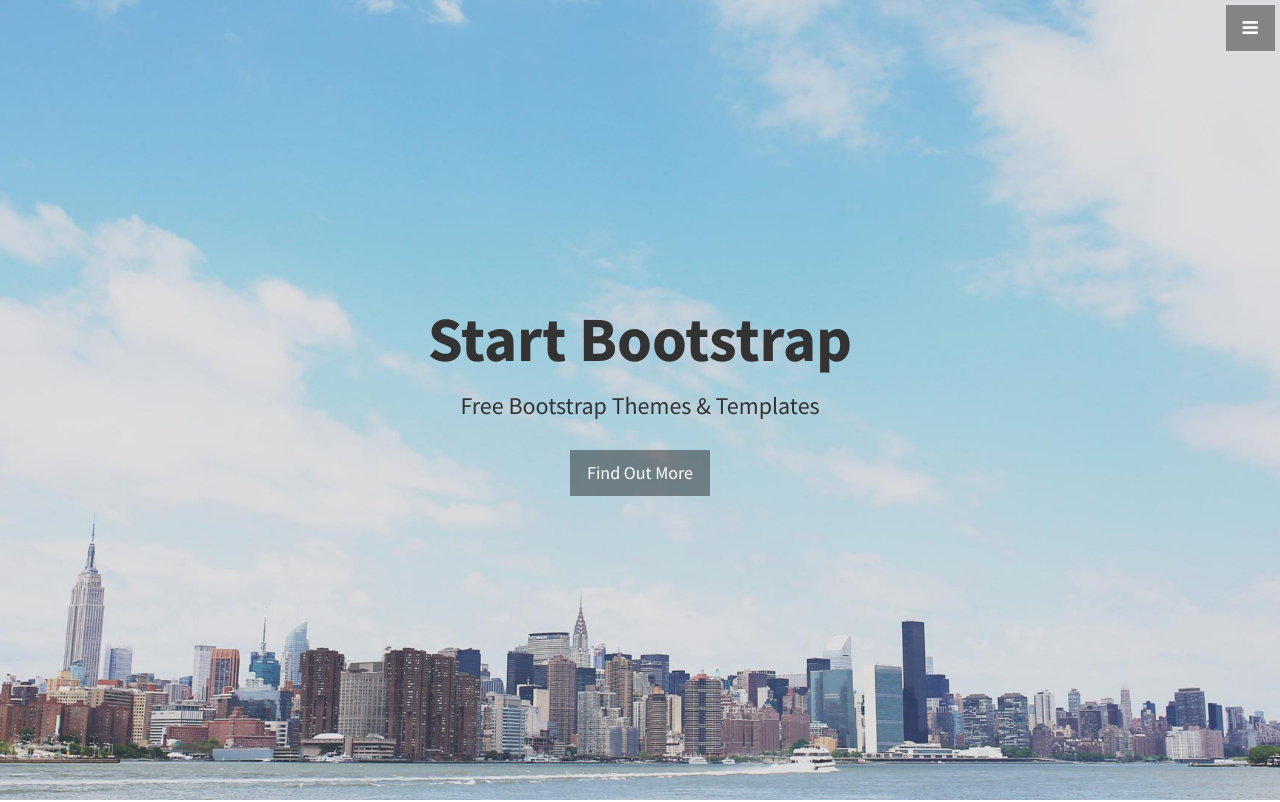
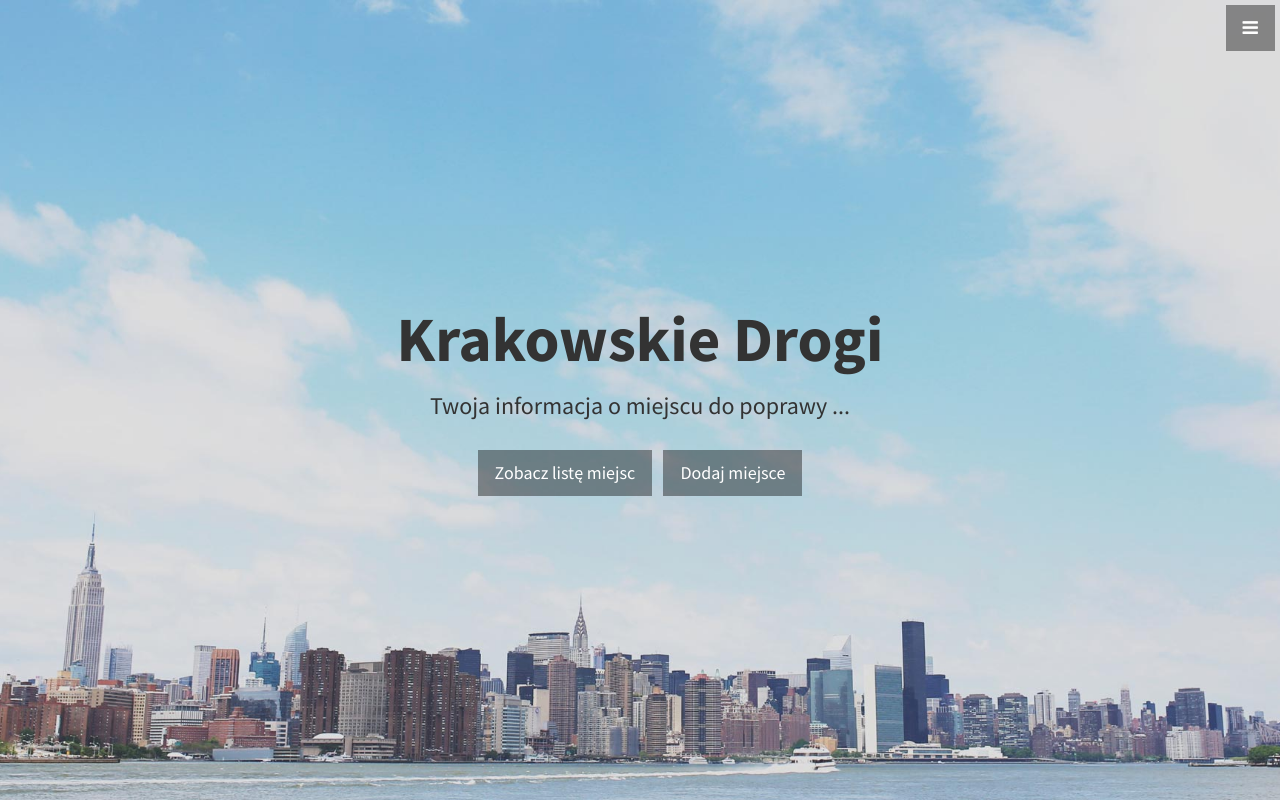
Before and after one commit to GRYC/drogowka-frontend, a plain HTML site: page index.html in a window 1280 px wide. Shown: the top 802 px of the page. Drawn offline with Linux system fonts and the light colour scheme.

Commit message:
Change title

```diff
--- a/index.html
+++ b/index.html
@@ -9,7 +9,7 @@
     <meta name="description" content="">
     <meta name="author" content="">
 
-    <title>Stylish Portfolio - Start Bootstrap Theme</title>
+    <title>Krakowskie Drogi</title>
 
     <!-- Bootstrap Core CSS -->
     <link href="css/bootstrap.min.css" rel="stylesheet">
@@ -38,7 +38,7 @@
         <ul class="sidebar-nav">
             <a id="menu-close" href="#" class="btn btn-light btn-lg pull-right toggle"><i class="fa fa-times"></i></a>
             <li class="sidebar-brand">
-                <a href="#top"  onclick = $("#menu-close").click(); >Start Bootstrap</a>
+                <a href="#top"  onclick = $("#menu-close").click(); >Krakowskie Drogi</a>
             </li>
             <li>
                 <a href="#top" onclick = $("#menu-close").click(); >Home</a>
@@ -61,10 +61,11 @@
     <!-- Header -->
     <header id="top" class="header">
         <div class="text-vertical-center">
-            <h1>Start Bootstrap</h1>
-            <h3>Free Bootstrap Themes &amp; Templates</h3>
+            <h1>Krakowskie Drogi</h1>
+            <h3>Twoja informacja o miejscu do poprawy ...</h3>
             <br>
-            <a href="#about" class="btn btn-dark btn-lg">Find Out More</a>
+            <a href="#about" class="btn btn-dark btn-lg">Zobacz listę miejsc</a>&nbsp;&nbsp;&nbsp;
+            <a href="#about" class="btn btn-dark btn-lg">Dodaj miejsce</a>
         </div>
     </header>
 
```
